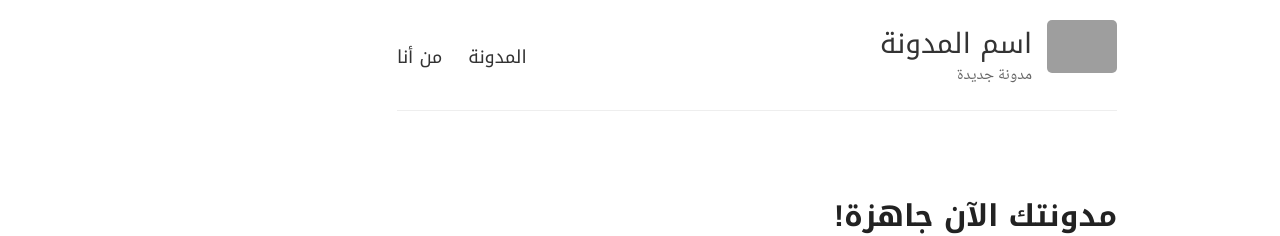
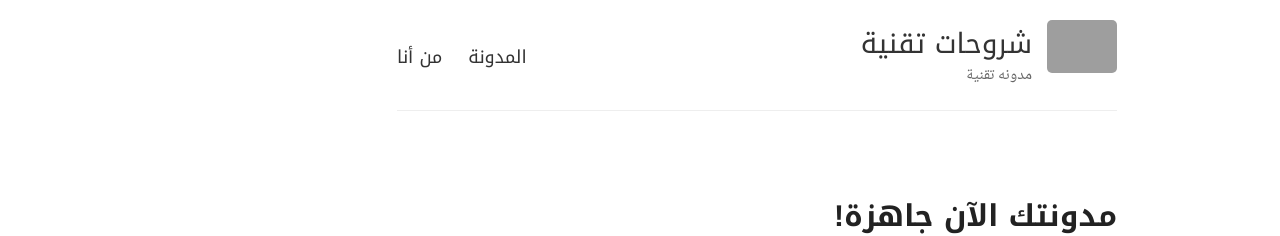
Before and after one commit to isultane/blog, a Jekyll site: the page built from _posts/2017-1-3-Hello-World.md, in a window 1280 px wide. Shown: the top 236 px of the page. Built offline with Jekyll 4.4.1, drawn with Linux system fonts in a browser that asks for light colours; grey boxes are pictures that could not be loaded.

Commit message:
config updated

```diff
--- a/_config.yml
+++ b/_config.yml
@@ -3,10 +3,10 @@
 #
 
 # اسم المدونة الذي سيظهر في الأعلى
-name: اسم المدونة
+name: شروحات تقنية
 
 # وصف قصير للمدونة والذي سيظهر تحت اسمها وكجزء من عنوان المدونة في محركات البحث
-description: مدونة جديدة
+description: مدونه تقنية
 
 # رابط صورة المدونة
 # لإستخدام صورة هويتك في GitHub ضع https://github.com/<اسم_المستخدم>.png في المتغير، مثلا لهويتي الشخصية أستخدم:
@@ -45,7 +45,7 @@ google_analytics:
 
 # عنوان موقعك مثلاً http://barryclark.github.io
 # يستخدم هذا المتغير في الـRSS والـSitemap.xml
-url: "http://isultane.github.io"
+url: http://isultane.github.io
 
 # إذا كانت المدونة خاصة للصفحات المشاريع في GitHub (http://yourusername.github.io/repository-name مثلاً) عدل هذا المتغير ليطابق اسم المشروع
 baseurl: "http://isultane.github.io/blog"
```
